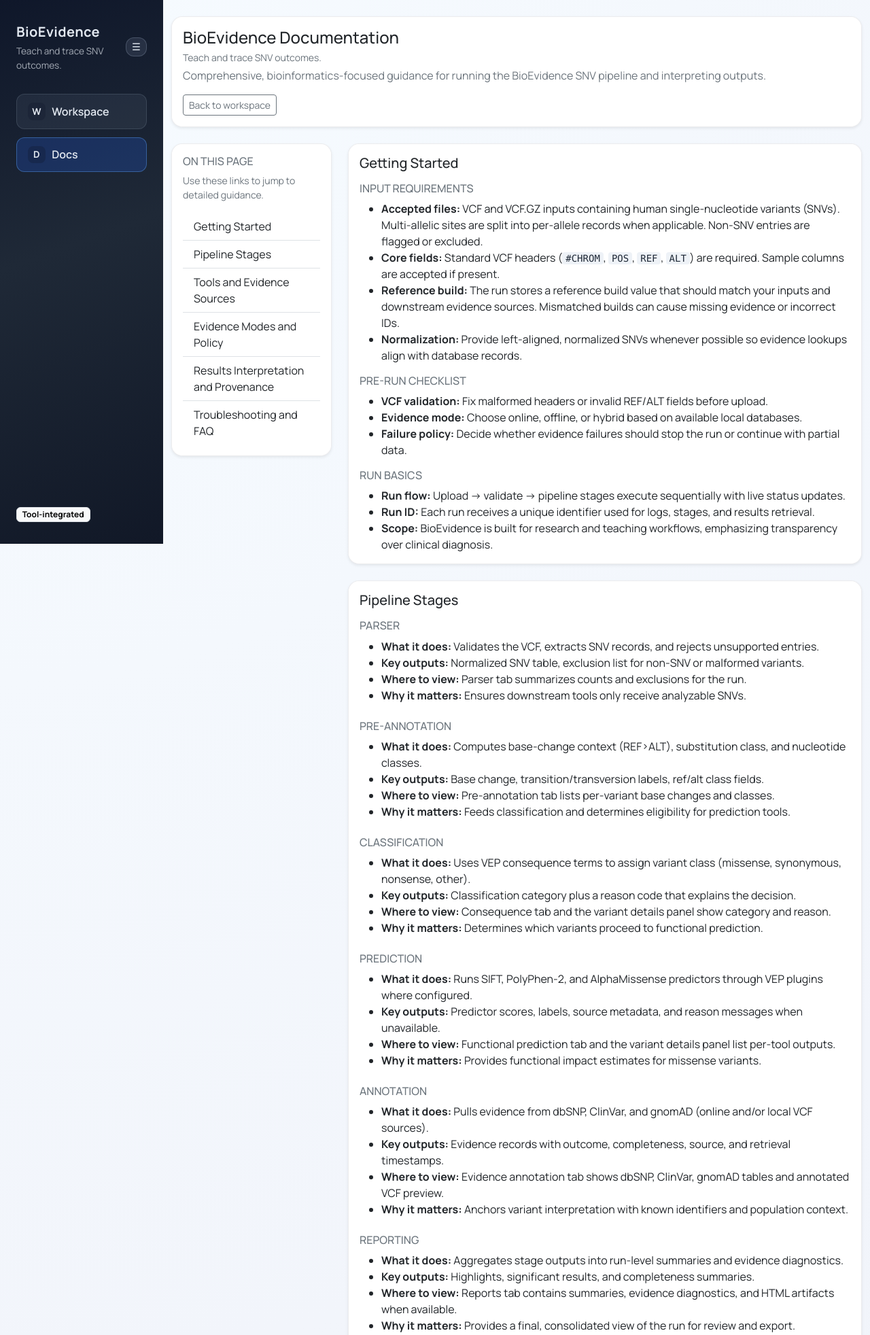
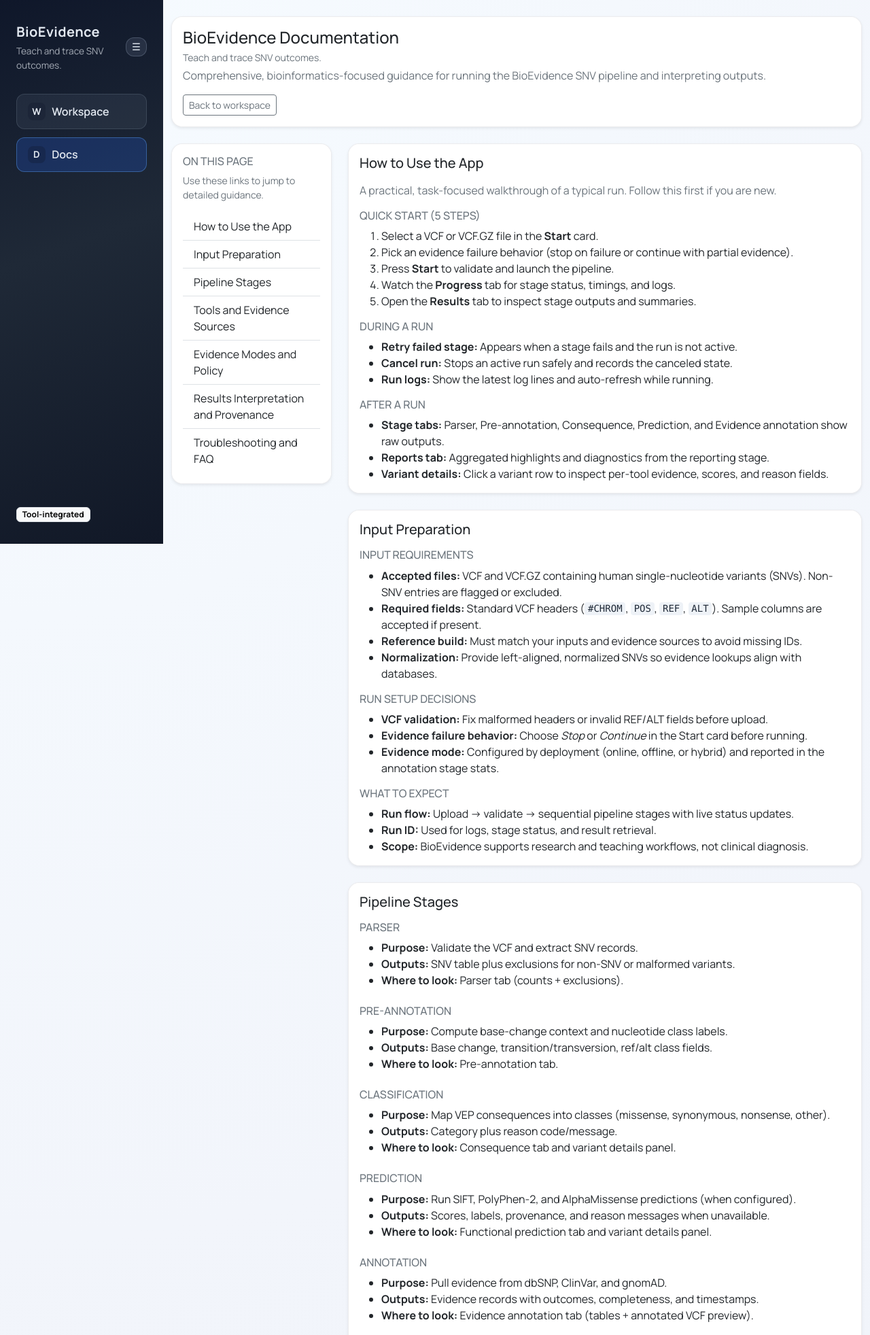
Before and after one commit to atjavier/SP, a Flask app: page /docs in a window 1280 px wide. Shown: the top 1964 px of the page at 68% size. Run offline with Flask 3, Linux system fonts and the light colour scheme.

Commit message:
docs: updated README

```diff
--- a/src/templates/docs.html
+++ b/src/templates/docs.html
@@ -27,8 +27,11 @@
             </p>
             <nav aria-label="Documentation sections">
               <div class="list-group list-group-flush">
+                <a class="list-group-item list-group-item-action" href="#docs-how-to-use">
+                  How to Use the App
+                </a>
                 <a class="list-group-item list-group-item-action" href="#docs-getting-started">
-                  Getting Started
+                  Input Preparation
                 </a>
                 <a class="list-group-item list-group-item-action" href="#docs-pipeline-stages">
                   Pipeline Stages
@@ -53,44 +56,86 @@
     </aside>
 
     <div class="col-12 col-lg-9">
+      <section class="card shadow-sm mb-4" id="docs-how-to-use">
+        <div class="card-body">
+          <h2 class="h5 mb-3">How to Use the App</h2>
+          <p class="text-secondary mb-3">
+            A practical, task-focused walkthrough of a typical run. Follow this first if you are new.
+          </p>
+
+          <div class="mb-3">
+            <h3 class="h6 text-secondary text-uppercase mb-2">Quick Start (5 Steps)</h3>
+            <ol class="mb-0">
+              <li>Select a VCF or VCF.GZ file in the <strong>Start</strong> card.</li>
+              <li>Pick an evidence failure behavior (stop on failure or continue with partial evidence).</li>
+              <li>Press <strong>Start</strong> to validate and launch the pipeline.</li>
+              <li>Watch the <strong>Progress</strong> tab for stage status, timings, and logs.</li>
+              <li>Open the <strong>Results</strong> tab to inspect stage outputs and summaries.</li>
+            </ol>
+          </div>
+
+          <div class="mb-3">
+            <h3 class="h6 text-secondary text-uppercase mb-2">During a Run</h3>
+            <ul class="mb-0">
+              <li><strong>Retry failed stage:</strong> Appears when a stage fails and the run is not active.</li>
+              <li><strong>Cancel run:</strong> Stops an active run safely and records the canceled state.</li>
+              <li><strong>Run logs:</strong> Show the latest log lines and auto-refresh while running.</li>
+            </ul>
+          </div>
+
+          <div>
+            <h3 class="h6 text-secondary text-uppercase mb-2">After a Run</h3>
+            <ul class="mb-0">
+              <li><strong>Stage tabs:</strong> Parser, Pre-annotation, Consequence, Prediction, and Evidence annotation show raw outputs.</li>
+              <li><strong>Reports tab:</strong> Aggregated highlights and diagnostics from the reporting stage.</li>
+              <li><strong>Variant details:</strong> Click a variant row to inspect per-tool evidence, scores, and reason fields.</li>
+            </ul>
+          </div>
+        </div>
+      </section>
+
       <section class="card shadow-sm mb-4" id="docs-getting-started">
         <div class="card-body">
-          <h2 class="h5 mb-3">Getting Started</h2>
+          <h2 class="h5 mb-3">Input Preparation</h2>
           <div class="mb-3">
             <h3 class="h6 text-secondary text-uppercase mb-2">Input Requirements</h3>
             <ul class="mb-0">
               <li>
-                <strong>Accepted files:</strong> VCF and VCF.GZ inputs containing human single-nucleotide variants (SNVs).
-                Multi-allelic sites are split into per-allele records when applicable. Non-SNV entries are flagged or excluded.
+                <strong>Accepted files:</strong> VCF and VCF.GZ containing human single-nucleotide variants (SNVs).
+                Non-SNV entries are flagged or excluded.
               </li>
               <li>
-                <strong>Core fields:</strong> Standard VCF headers (<code>#CHROM</code>, <code>POS</code>, <code>REF</code>,
-                <code>ALT</code>) are required. Sample columns are accepted if present.
+                <strong>Required fields:</strong> Standard VCF headers (<code>#CHROM</code>, <code>POS</code>, <code>REF</code>, <code>ALT</code>).
+                Sample columns are accepted if present.
               </li>
               <li>
-                <strong>Reference build:</strong> The run stores a reference build value that should match your inputs and
-                downstream evidence sources. Mismatched builds can cause missing evidence or incorrect IDs.
+                <strong>Reference build:</strong> Must match your inputs and evidence sources to avoid missing IDs.
               </li>
               <li>
-                <strong>Normalization:</strong> Provide left-aligned, normalized SNVs whenever possible so evidence lookups
-                align with database records.
+                <strong>Normalization:</strong> Provide left-aligned, normalized SNVs so evidence lookups align with databases.
               </li>
             </ul>
           </div>
           <div class="mb-3">
-            <h3 class="h6 text-secondary text-uppercase mb-2">Pre-run Checklist</h3>
+            <h3 class="h6 text-secondary text-uppercase mb-2">Run Setup Decisions</h3>
             <ul class="mb-0">
               <li><strong>VCF validation:</strong> Fix malformed headers or invalid REF/ALT fields before upload.</li>
-              <li><strong>Evidence mode:</strong> Choose online, offline, or hybrid based on available local databases.</li>
-              <li><strong>Failure policy:</strong> Decide whether evidence failures should stop the run or continue with partial data.</li>
+              <li>
+                <strong>Evidence failure behavior:</strong> Choose <em>Stop</em> or <em>Continue</em> in the Start card
+                before running.
+              </li>
+              <li>
+                <strong>Evidence mode:</strong> Configured by deployment (online, offline, or hybrid) and reported in the
+                annotation stage stats.
+              </li>
             </ul>
           </div>
           <div>
-            <h3 class="h6 text-secondary text-uppercase mb-2">Run Basics</h3>
+            <h3 class="h6 text-secondary text-uppercase mb-2">What to Expect</h3>
             <ul class="mb-0">
-              <li><strong>Run flow:</strong> Upload -> validate -> pipeline stages execute sequentially with live status updates.</li>
-              <li><strong>Run ID:</strong> Each run receives a unique identifier used for logs, stages, and results retrieval.</li>
-              <li><strong>Scope:</strong> {{ app_name }} is built for research and teaching workflows, emphasizing transparency over clinical diagnosis.</li>
+              <li><strong>Run flow:</strong> Upload -> validate -> sequential pipeline stages with live status updates.</li>
+              <li><strong>Run ID:</strong> Used for logs, stage status, and result retrieval.</li>
+              <li><strong>Scope:</strong> {{ app_name }} supports research and teaching workflows, not clinical diagnosis.</li>
             </ul>
           </div>
         </div>
@@ -103,60 +148,54 @@
           <div class="mb-4">
             <h3 class="h6 text-secondary text-uppercase mb-2">Parser</h3>
             <ul class="mb-0">
-              <li><strong>What it does:</strong> Validates the VCF, extracts SNV records, and rejects unsupported entries.</li>
-              <li><strong>Key outputs:</strong> Normalized SNV table, exclusion list for non-SNV or malformed variants.</li>
-              <li><strong>Where to view:</strong> Parser tab summarizes counts and exclusions for the run.</li>
-              <li><strong>Why it matters:</strong> Ensures downstream tools only receive analyzable SNVs.</li>
+              <li><strong>Purpose:</strong> Validate the VCF and extract SNV records.</li>
+              <li><strong>Outputs:</strong> SNV table plus exclusions for non-SNV or malformed variants.</li>
+              <li><strong>Where to look:</strong> Parser tab (counts + exclusions).</li>
             </ul>
           </div>
 
           <div class="mb-4">
             <h3 class="h6 text-secondary text-uppercase mb-2">Pre-Annotation</h3>
             <ul class="mb-0">
-              <li><strong>What it does:</strong> Computes base-change context (REF>ALT), substitution class, and nucleotide classes.</li>
-              <li><strong>Key outputs:</strong> Base change, transition/transversion labels, ref/alt class fields.</li>
-              <li><strong>Where to view:</strong> Pre-annotation tab lists per-variant base changes and classes.</li>
-              <li><strong>Why it matters:</strong> Feeds classification and determines eligibility for prediction tools.</li>
+              <li><strong>Purpose:</strong> Compute base-change context and nucleotide class labels.</li>
+              <li><strong>Outputs:</strong> Base change, transition/transversion, ref/alt class fields.</li>
+              <li><strong>Where to look:</strong> Pre-annotation tab.</li>
             </ul>
           </div>
 
           <div class="mb-4">
             <h3 class="h6 text-secondary text-uppercase mb-2">Classification</h3>
             <ul class="mb-0">
-              <li><strong>What it does:</strong> Uses VEP consequence terms to assign variant class (missense, synonymous, nonsense, other).</li>
-              <li><strong>Key outputs:</strong> Classification category plus a reason code that explains the decision.</li>
-              <li><strong>Where to view:</strong> Consequence tab and the variant details panel show category and reason.</li>
-              <li><strong>Why it matters:</strong> Determines which variants proceed to functional prediction.</li>
+              <li><strong>Purpose:</strong> Map VEP consequences into classes (missense, synonymous, nonsense, other).</li>
+              <li><strong>Outputs:</strong> Category plus reason code/message.</li>
+              <li><strong>Where to look:</strong> Consequence tab and variant details panel.</li>
             </ul>
           </div>
 
           <div class="mb-4">
             <h3 class="h6 text-secondary text-uppercase mb-2">Prediction</h3>
             <ul class="mb-0">
-              <li><strong>What it does:</strong> Runs SIFT, PolyPhen-2, and AlphaMissense predictors through VEP plugins where configured.</li>
-              <li><strong>Key outputs:</strong> Predictor scores, labels, source metadata, and reason messages when unavailable.</li>
-              <li><strong>Where to view:</strong> Functional prediction tab and the variant details panel list per-tool outputs.</li>
-              <li><strong>Why it matters:</strong> Provides functional impact estimates for missense variants.</li>
+              <li><strong>Purpose:</strong> Run SIFT, PolyPhen-2, and AlphaMissense predictions (when configured).</li>
+              <li><strong>Outputs:</strong> Scores, labels, provenance, and reason messages when unavailable.</li>
+              <li><strong>Where to look:</strong> Functional prediction tab and variant details panel.</li>
             </ul>
           </div>
 
           <div class="mb-4">
             <h3 class="h6 text-secondary text-uppercase mb-2">Annotation</h3>
             <ul class="mb-0">
-              <li><strong>What it does:</strong> Pulls evidence from dbSNP, ClinVar, and gnomAD (online and/or local VCF sources).</li>
-              <li><strong>Key outputs:</strong> Evidence records with outcome, completeness, source, and retrieval timestamps.</li>
-              <li><strong>Where to view:</strong> Evidence annotation tab shows dbSNP, ClinVar, gnomAD tables and annotated VCF preview.</li>
-              <li><strong>Why it matters:</strong> Anchors variant interpretation with known identifiers and population context.</li>
+              <li><strong>Purpose:</strong> Pull evidence from dbSNP, ClinVar, and gnomAD.</li>
+              <li><strong>Outputs:</strong> Evidence records with outcomes, completeness, and timestamps.</li>
+              <li><strong>Where to look:</strong> Evidence annotation tab (tables + annotated VCF preview).</li>
             </ul>
           </div>
 
           <div>
             <h3 class="h6 text-secondary text-uppercase mb-2">Reporting</h3>
             <ul class="mb-0">
-              <li><strong>What it does:</strong> Aggregates stage outputs into run-level summaries and evidence diagnostics.</li>
-              <li><strong>Key outputs:</strong> Highlights, significant results, and completeness summaries.</li>
-              <li><strong>Where to view:</strong> Reports tab contains summaries, evidence diagnostics, and HTML artifacts when available.</li>
-              <li><strong>Why it matters:</strong> Provides a final, consolidated view of the run for review and export.</li>
+              <li><strong>Purpose:</strong> Aggregate stage outputs into run-level summaries.</li>
+              <li><strong>Outputs:</strong> Highlights, significant results, completeness summaries.</li>
+              <li><strong>Where to look:</strong> Reports tab.</li>
             </ul>
           </div>
         </div>
@@ -169,35 +208,29 @@
           <div class="mb-4">
             <h3 class="h6 text-secondary text-uppercase mb-2">Consequence Annotation</h3>
             <ul class="mb-0">
-              <li><strong>VEP:</strong> Required for classification and prediction. Produces transcript-level consequence terms,
-                gene context, and plugin outputs that feed downstream stages.</li>
-              <li><strong>SnpEff:</strong> Optional local annotation step for additional effect context and diagnostics; results are
-                tracked in the annotation stage when enabled.</li>
-              <li><strong>Configuration note:</strong> VEP relies on a local cache and optional FASTA/plug-in paths. Missing or invalid
-                configuration causes Classification and Prediction to fail with a clear error message.</li>
-              <li><strong>Local databases:</strong> SnpEff uses a local genome database; missing databases are reported in stage results.</li>
+              <li><strong>VEP:</strong> Required for classification and prediction. Needs a local cache and plugin paths.</li>
+              <li><strong>SnpEff:</strong> Optional local annotation. Missing databases surface as annotation-stage errors.</li>
+              <li><strong>Configuration:</strong> Misconfigured caches or paths will fail Classification/Prediction with clear errors.</li>
             </ul>
           </div>
 
           <div class="mb-4">
             <h3 class="h6 text-secondary text-uppercase mb-2">Functional Prediction</h3>
             <ul class="mb-0">
-              <li><strong>SIFT:</strong> Scores amino acid substitutions and labels them as tolerated or deleterious.</li>
-              <li><strong>PolyPhen-2:</strong> Provides probability-based impact predictions with categorical labels.</li>
-              <li><strong>AlphaMissense:</strong> Deep learning-based pathogenicity scoring via VEP plugin data when configured.</li>
-              <li><strong>Applicability:</strong> Prediction outputs are most relevant for missense variants; other classes are flagged as not evaluated.</li>
-              <li><strong>Integration:</strong> Predictor outputs arrive through VEP plugin fields and are surfaced with per-tool reason messages.</li>
+              <li><strong>SIFT:</strong> Substitution impact scores with tolerated/deleterious labels.</li>
+              <li><strong>PolyPhen-2:</strong> Probability-based impact predictions with categorical labels.</li>
+              <li><strong>AlphaMissense:</strong> Deep learning pathogenicity scores via VEP plugin data.</li>
+              <li><strong>Applicability:</strong> Most meaningful for missense variants; others may show not evaluated.</li>
             </ul>
           </div>
 
           <div>
             <h3 class="h6 text-secondary text-uppercase mb-2">Evidence Databases</h3>
             <ul class="mb-0">
-              <li><strong>dbSNP:</strong> Provides rsIDs and metadata for variant identity and cross-references.</li>
-              <li><strong>ClinVar:</strong> Supplies clinical significance assertions and stable ClinVar identifiers when available.</li>
-              <li><strong>gnomAD:</strong> Adds population allele frequency context for prioritization and filtering.</li>
-              <li><strong>Source modes:</strong> Each database can be queried online or via local VCFs; outcomes distinguish not found
-                (no record) from unavailable (source unreachable or misconfigured).</li>
+              <li><strong>dbSNP:</strong> rsIDs and identity cross-references.</li>
+              <li><strong>ClinVar:</strong> Clinical significance assertions and stable identifiers.</li>
+              <li><strong>gnomAD:</strong> Population allele frequency context.</li>
+              <li><strong>Source modes:</strong> Online or local VCFs. Outcomes distinguish <em>not found</em> vs <em>unavailable</em>.</li>
             </ul>
           </div>
         </div>
@@ -214,7 +247,7 @@
               <li><strong>Hybrid:</strong> Combine local sources with online fallback where configured.</li>
             </ul>
             <div class="small text-secondary mt-2">
-              Evidence mode is chosen before starting a run (or before retrying Annotation) and applies to all variants.
+              Evidence mode is configured by deployment and reported in the annotation stage stats.
             </div>
           </div>
           <div class="mb-3">
@@ -222,7 +255,7 @@
             <ul class="mb-0">
               <li><strong>Stop:</strong> Fail the annotation stage and block reporting until evidence issues are resolved.</li>
               <li><strong>Continue:</strong> Allow the run to proceed with evidence marked as partial or unavailable.</li>
-              <li><strong>Transparency:</strong> Every failure is surfaced with a reason message and troubleshooting hint.</li>
+              <li><strong>Where to set:</strong> Choose this in the Start card before running or before retrying Annotation.</li>
             </ul>
           </div>
           <div class="small text-secondary">
@@ -235,31 +268,28 @@
         <div class="card-body">
           <h2 class="h5 mb-3">Results Interpretation and Provenance</h2>
           <div class="mb-3">
-            <h3 class="h6 text-secondary text-uppercase mb-2">Progress vs Results</h3>
+            <h3 class="h6 text-secondary text-uppercase mb-2">Where to Look</h3>
             <ul class="mb-0">
-              <li><strong>Progress tab:</strong> Run summary, stage timeline, logs, and retry/cancel actions.</li>
+              <li><strong>Progress tab:</strong> Run summary, stage timeline, logs, retry/cancel actions.</li>
               <li><strong>Results tab:</strong> Stage outputs, evidence diagnostics, and reporting summaries.</li>
             </ul>
           </div>
           <div class="mb-3">
             <h3 class="h6 text-secondary text-uppercase mb-2">How to Read Results</h3>
             <ul class="mb-0">
-              <li><strong>Reports Summary:</strong> Consolidated narrative of the run outcomes and major findings.</li>
-              <li><strong>Variant Summary:</strong> Per-variant table listing classification, prediction, evidence, and completeness.</li>
-              <li><strong>Stage tabs:</strong> Each stage exposes its own outputs so you can trace how results were produced.</li>
-              <li><strong>Variant details panel:</strong> Click a variant row to see per-tool evidence, scores, and reasons.</li>
-              <li><strong>Evidence diagnostics:</strong> Reports tab shows source-level completeness and any evidence warnings.</li>
-              <li><strong>HTML artifacts:</strong> When available, the Reports tab embeds rendered summaries (tables or plots).</li>
+              <li><strong>Reports Summary:</strong> Consolidated highlights and major findings.</li>
+              <li><strong>Variant table:</strong> Per-variant classification, prediction, evidence, and completeness.</li>
+              <li><strong>Stage tabs:</strong> Trace how each stage produced its outputs.</li>
+              <li><strong>Variant details:</strong> Click a row to see per-tool scores, evidence, and reasons.</li>
             </ul>
           </div>
           <div class="mb-3">
             <h3 class="h6 text-secondary text-uppercase mb-2">Completeness and Provenance</h3>
             <ul class="mb-0">
-              <li><strong>Completeness:</strong> Complete means all configured sources responded, partial means one or more sources are missing,
-                unavailable means no sources responded, and failed indicates a stage-level error.</li>
-              <li><strong>Outcome fields:</strong> Each tool/source reports success, not found, unavailable, or error outcomes.</li>
-              <li><strong>Reason fields:</strong> Human-readable messages explain missing data, timeouts, or configuration gaps.</li>
-              <li><strong>Provenance fields:</strong> Each record includes tool/source labels and retrieval timestamps.</li>
+              <li><strong>Completeness:</strong> Complete = all sources responded, Partial = some missing, Unavailable = none responded.</li>
+              <li><strong>Outcomes:</strong> Each tool/source reports success, not found, unavailable, or error.</li>
+              <li><strong>Reasons:</strong> Human-readable messages explain missing data or configuration gaps.</li>
+              <li><strong>Provenance:</strong> Records include tool/source labels and retrieval timestamps.</li>
             </ul>
           </div>
           <div class="small text-secondary">
@@ -273,31 +303,28 @@
           <h2 class="h5 mb-3">Troubleshooting and FAQ</h2>
           <ul class="mb-0">
             <li>
-              <strong>Validation fails immediately:</strong> Confirm the VCF header and REF/ALT fields are valid SNVs.
+              <strong>Validation fails immediately:</strong> Fix malformed headers or invalid REF/ALT SNVs.
             </li>
             <li>
-              <strong>No runs visible:</strong> Upload a VCF and press Start. The run summary populates after validation.
+              <strong>No runs visible:</strong> Upload a VCF and press Start. The run appears after validation.
             </li>
             <li>
-              <strong>Classification fails:</strong> Verify VEP configuration and cache paths, then retry the Classification stage.
+              <strong>Classification fails:</strong> Verify VEP configuration and cache paths, then retry.
             </li>
             <li>
-              <strong>Prediction missing outputs:</strong> Check VEP plugin setup (SIFT, PolyPhen-2, AlphaMissense) and rerun Prediction.
+              <strong>Prediction missing outputs:</strong> Check VEP plugin setup (SIFT, PolyPhen-2, AlphaMissense).
             </li>
             <li>
-              <strong>Evidence sources unavailable:</strong> Check connectivity or local VCF paths; retry Annotation once resolved.
+              <strong>Evidence sources unavailable:</strong> Check connectivity or local VCF paths; retry Annotation.
             </li>
             <li>
-              <strong>gnomAD lookup errors:</strong> Ensure API connectivity or local dataset compatibility for the configured build.
+              <strong>gnomAD lookup errors:</strong> Verify API connectivity or local dataset compatibility.
             </li>
             <li>
-              <strong>Partial results:</strong> Use Evidence diagnostics to identify which sources failed and why.
+              <strong>Partial results:</strong> Use Evidence diagnostics to see which sources failed and why.
             </li>
             <li>
-              <strong>Runs look stale after reload:</strong> Reopen the last run in the Results tab to refresh summaries.
-            </li>
-            <li>
-              <strong>Reference build mismatch:</strong> Re-run the pipeline with the correct build to improve evidence matches.
+              <strong>Reference build mismatch:</strong> Re-run with the correct build to improve evidence matches.
             </li>
           </ul>
         </div>
```
